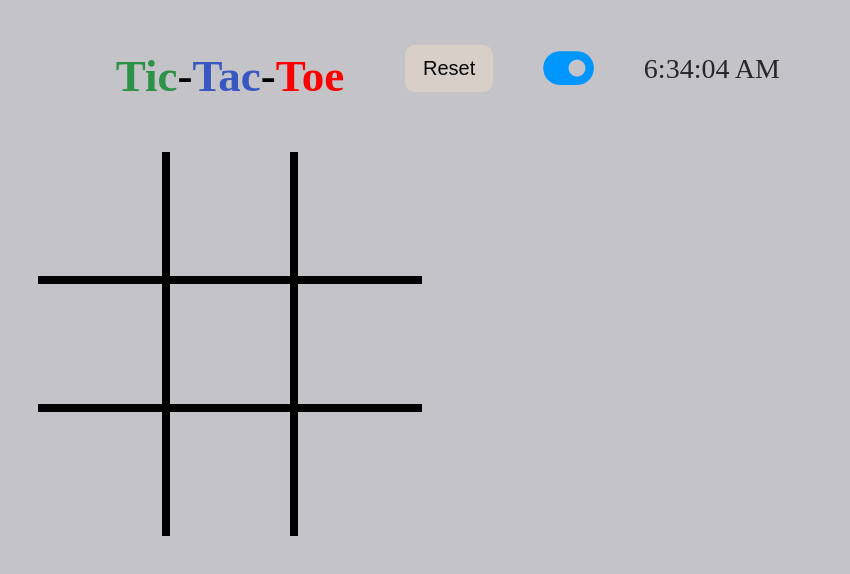
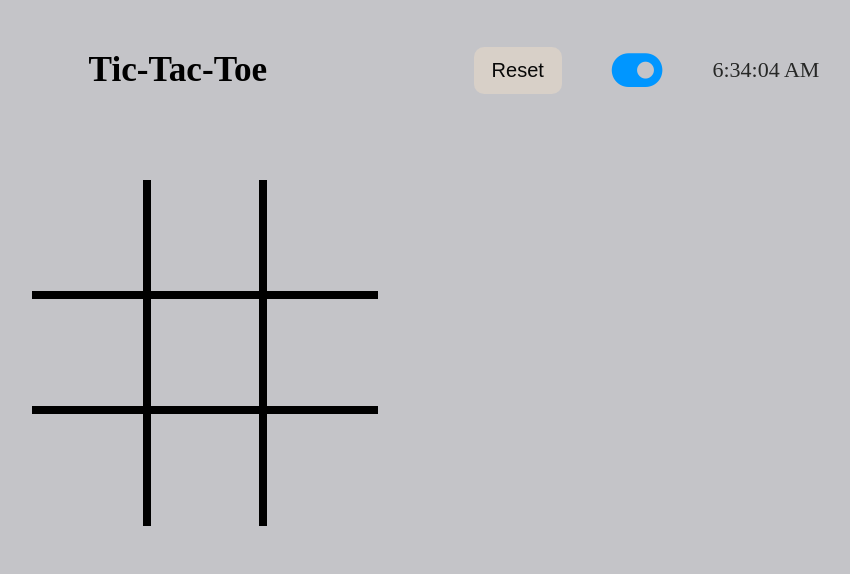
Before and after one commit to sumitnpl/TIC-TAC-TOE, a plain HTML site: page index.html in a window 1280 px wide. Shown: the whole page, without its empty margins (410-1260 px from the left). Drawn offline with Linux system fonts and the light colour scheme.

Commit message:
media query

```diff
--- a/index.html
+++ b/index.html
@@ -5,9 +5,13 @@
     <meta name="viewport" content="width=device-width, initial-scale=1.0" />
     <title>Tic-Tac-Toe Game</title>
     <link rel="stylesheet" href="style.css" />
-    <link rel="stylesheet" href="https://cdnjs.cloudflare.com/ajax/libs/font-awesome/6.5.2/css/all.min.css"
+    <link
+      rel="stylesheet"
+      href="https://cdnjs.cloudflare.com/ajax/libs/font-awesome/6.5.2/css/all.min.css"
       integrity="sha512-SnH5WK+bZxgPHs44uWIX+LLJAJ9/2PkPKZ5QiAj6Ta86w+fsb2TkcmfRyVX3pBnMFcV7oQPJkl9QevSCWr3W6A=="
-    crossorigin="anonymous" referrerpolicy="no-referrer" />
+      crossorigin="anonymous"
+      referrerpolicy="no-referrer"
+    />
   </head>
   <body>
     <div class="msg-container hide">
@@ -15,20 +19,22 @@
       <button id="new-btn">New Game</button>
     </div>
     <main>
-      <h1 id="headin"><span>Tic</span>-<span>Tac</span>-<span>Toe</span> </h1>
-      <span id = "navbar">
-         <button id="reset-btn">Reset </button>
-         <i class="fa fa-toggle-off" id = "togglebutton"></i>
-          <p id ="timehere" style="color: #262726;">Time Zone Appears here</p>
-        </span>
+      <bar>
+        <h1 id="headin">Tic-Tac-Toe</h1>
+        <div id="navbar">
+          <button id="reset-btn">Reset</button>
+          <i class="fa fa-toggle-off" id="togglebutton"></i>
+          <p id="timehere" style="color: #262726">Time Zone Appears here</p>
+        </div>
+      </bar>
       <div class="gameContainer">
         <div class="container">
           <div class="box bt-0 bl-0"></div>
-        <div class="box bt-0 "></div>
+          <div class="box bt-0"></div>
           <div class="box bt-0 br-0"></div>
           <div class="box bl-0"></div>
-        <div class="box "></div>
-        <div class="box br-0 "></div>
+          <div class="box"></div>
+          <div class="box br-0"></div>
           <div class="box bb-0 bl-0"></div>
           <div class="box bb-0"></div>
           <div class="box bb-0 br-0"></div>
--- a/style.css
+++ b/style.css
@@ -28,15 +28,6 @@ h1{
     margin: 50px;
     font-size: 45px;
     color:"black";
-}
-#headin span:nth-child(1){
-    color: rgb(44, 146, 71);
-}
-#headin span:nth-child(2){
-    color: rgb(57, 87, 193);
-}
-#headin span:nth-child(3){
-    color: red;
 }
 #new-btn {
     color: rgb(8, 8, 8);
@@ -78,18 +69,22 @@ h1{
     font-family: 'Roboto', sans-serif;
     position: relative;
 }
+bar{
+    display: flex;
+    flex-direction: row;
+    justify-content: end;
+    gap: 20%;
+    margin-right: 50px;
+}
 #navbar{
-    padding: 10px;
-    font-size: 28px;
-    position: fixed;
     display: flex;
+    flex-direction: row;
     align-items: center;
+    justify-content: end;
     gap: 50px;
-    right: 0;
-    top: 0;
-    margin: 20px;
-    margin-right: 80px;
-    margin-top: 35px;
+}
+#timehere{
+    font-size: 22px;
 }
 #togglebutton {
     font-size: 45px;
@@ -120,3 +115,90 @@ h1{
 .bb-0{
     border-bottom: none;
 }
+/* Extra small devices (phones, 600px and down) */
+@media only screen and (max-width: 600px) {
+    bar{
+        flex-direction: column;
+        justify-content: center;
+        margin-left: 10%;
+    }
+    #headin{
+        align-items: center;
+        font-size: 1.9rem;
+    }
+    #navbar{
+        flex-direction: column;
+    }
+    .gameContainer{
+        margin-top: 2.3rem;
+        justify-content: center;
+
+    }
+    .box{
+        font-size: 14vw;
+    }
+    .container{
+        display: grid;
+        grid-template-rows: repeat(3, 17vw);
+        grid-template-columns: repeat(3, 17vw);
+    }
+    #msg{
+        font-size: 1.8rem;
+    }
+
+}
+
+/* Small devices (portrait tablets and large phones, 600px and up) */
+@media only screen and (min-width: 600px) {
+    bar{
+        flex-direction: column;
+        justify-content: center;
+
+    }
+    #headin{
+        align-items: center;
+        font-size: 2.4rem;
+    }
+    #navbar{
+        flex-direction: row;
+        justify-content: center;
+        font-size: 3.2rem;
+    }
+    .gameContainer{
+        margin-top: 2.5rem;
+        margin-right: 50px;
+        margin-bottom: 3.8rem;
+    }
+    .box{
+        font-size: 18vw;
+    }
+    .container{
+        display: grid;
+        grid-template-rows: repeat(3, 20vw);
+        grid-template-columns: repeat(3, 20vw);
+    }
+
+}
+
+/* Large devices (laptops/desktops, 992px and up) */
+@media only screen and (min-width: 992px) {
+    bar{
+        flex-direction: row;
+        margin-left: 35%;
+    }
+    #headin{
+        font-size: 2.2rem;
+    }
+    #navbar{
+        flex-direction: row;
+        font-size: 2.0rem;
+    }
+    .box{
+        font-size: 7vw;
+    }
+    .container{
+        display: grid;
+        grid-template-rows: repeat(3, 9vw);
+        grid-template-columns: repeat(3, 9vw);
+    }
+}
```
Lines whose indentation alone changed are shown as unchanged.
